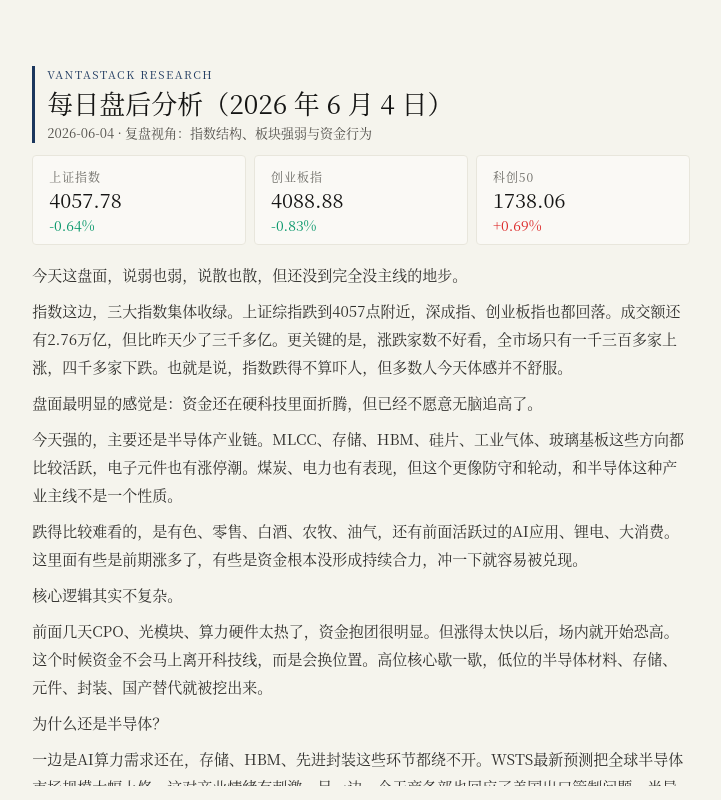
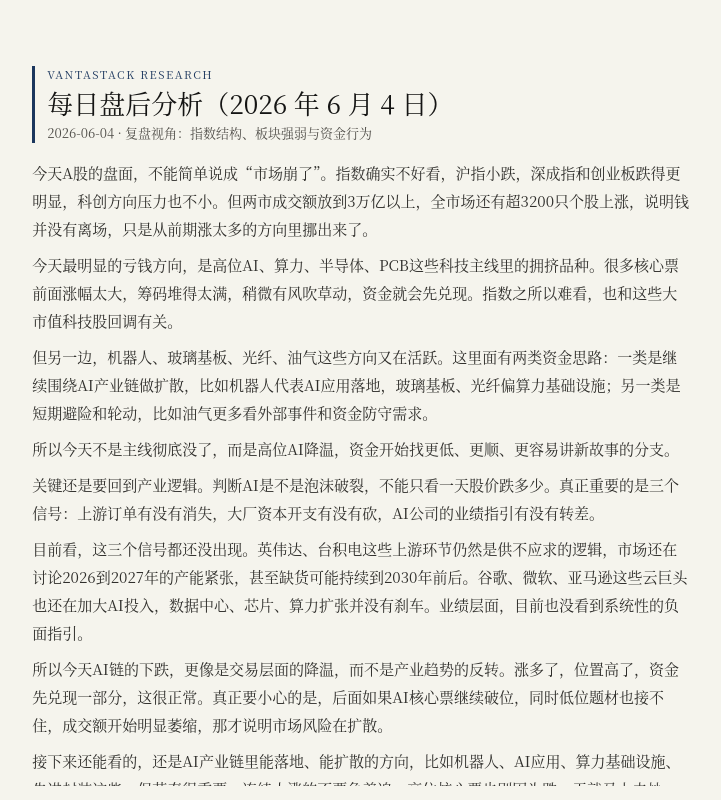
Before and after one commit to cenmen/market-insight, a React (Vite) app in the folder frontend/: page /after-close in a window 1280 px wide. Shown: the whole page, without its empty margins (279-1000 px from the left). Built offline with nearby package versions, Linux system fonts and the light colour scheme; a web font is replaced by a local one.

Commit message:
feat: 更新每日盘后分析页面，调整样式和内容结构，优化数据展示逻辑

```diff
--- a/frontend/src/data/afterCloseData.jsx
+++ b/frontend/src/data/afterCloseData.jsx
@@ -2,61 +2,38 @@ const afterCloseData = {
   updateDate: '2026-06-04',
   title: '钱还在硬科技里，但市场开始挑位置了',
   mainIndexes: [
-    { name: '上证指数', indexValue: '4057.78', changeRate: -0.64 },
-    { name: '创业板指', indexValue: '4088.88', changeRate: -0.83 },
-    { name: '科创50', indexValue: '1738.06', changeRate: 0.69 },
+    { name: '上证指数', indexValue: '4027.74', changeRate: -0.74 },
+    { name: '深证成指', indexValue: '15314.70', changeRate: -2.21 },
+    { name: '科创50', indexValue: '1668.33', changeRate: -4.01 },
   ],
   conclusion:
-    '今天是指数调整、个股偏弱、主线内部切换的一天。钱没有离开硬科技，但开始嫌贵，开始挑低位、挑确定性、挑国产替代。后面行情能不能继续，重点看成交能不能修复，科技核心能不能稳住。节奏上别急，仓位留点余地，比追着热点跑更重要。',
+    '今天A股是高低切，不是全面退潮。AI主线的产业逻辑还没坏，但交易层面确实需要降温。后面重点看成交量、AI核心票止跌情况，以及机器人这类低位分支能不能持续。趋势没坏之前，不悲观；位置太高的地方，也别上头。',
   content: (
     <>
       <p>
-        今天这盘面，说弱也弱，说散也散，但还没到完全没主线的地步。
+        今天A股的盘面，不能简单说成“市场崩了”。指数确实不好看，沪指小跌，深成指和创业板跌得更明显，科创方向压力也不小。但两市成交额放到3万亿以上，全市场还有超3200只个股上涨，说明钱并没有离场，只是从前期涨太多的方向里挪出来了。
       </p>
       <p>
-        指数这边，三大指数集体收绿。上证综指跌到4057点附近，深成指、创业板指也都回落。成交额还有2.76万亿，但比昨天少了三千多亿。更关键的是，涨跌家数不好看，全市场只有一千三百多家上涨，四千多家下跌。也就是说，指数跌得不算吓人，但多数人今天体感并不舒服。
+        今天最明显的亏钱方向，是高位AI、算力、半导体、PCB这些科技主线里的拥挤品种。很多核心票前面涨幅太大，筹码堆得太满，稍微有风吹草动，资金就会先兑现。指数之所以难看，也和这些大市值科技股回调有关。
       </p>
       <p>
-        盘面最明显的感觉是：资金还在硬科技里面折腾，但已经不愿意无脑追高了。
+        但另一边，机器人、玻璃基板、光纤、油气这些方向又在活跃。这里面有两类资金思路：一类是继续围绕AI产业链做扩散，比如机器人代表AI应用落地，玻璃基板、光纤偏算力基础设施；另一类是短期避险和轮动，比如油气更多看外部事件和资金防守需求。
+      </p>
+      <p>所以今天不是主线彻底没了，而是高位AI降温，资金开始找更低、更顺、更容易讲新故事的分支。</p>
+      <p>
+        关键还是要回到产业逻辑。判断AI是不是泡沫破裂，不能只看一天股价跌多少。真正重要的是三个信号：上游订单有没有消失，大厂资本开支有没有砍，AI公司的业绩指引有没有转差。
       </p>
       <p>
-        今天强的，主要还是半导体产业链。MLCC、存储、HBM、硅片、工业气体、玻璃基板这些方向都比较活跃，电子元件也有涨停潮。煤炭、电力也有表现，但这个更像防守和轮动，和半导体这种产业主线不是一个性质。
+        目前看，这三个信号都还没出现。英伟达、台积电这些上游环节仍然是供不应求的逻辑，市场还在讨论2026到2027年的产能紧张，甚至缺货可能持续到2030年前后。谷歌、微软、亚马逊这些云巨头也还在加大AI投入，数据中心、芯片、算力扩张并没有刹车。业绩层面，目前也没看到系统性的负面指引。
       </p>
       <p>
-        跌得比较难看的，是有色、零售、白酒、农牧、油气，还有前面活跃过的AI应用、锂电、大消费。这里面有些是前期涨多了，有些是资金根本没形成持续合力，冲一下就容易被兑现。
+        所以今天AI链的下跌，更像是交易层面的降温，而不是产业趋势的反转。涨多了，位置高了，资金先兑现一部分，这很正常。真正要小心的是，后面如果AI核心票继续破位，同时低位题材也接不住，成交额开始明显萎缩，那才说明市场风险在扩散。
       </p>
       <p>
-        核心逻辑其实不复杂。
+        接下来还能看的，还是AI产业链里能落地、能扩散的方向，比如机器人、AI应用、算力基础设施、先进封装这些。但节奏很重要，连续大涨的不要急着追，高位核心票也别因为跌一天就马上去抄底，最好等分歧释放、量能稳定、资金重新回流。
       </p>
       <p>
-        前面几天CPO、光模块、算力硬件太热了，资金抱团很明显。但涨得太快以后，场内就开始恐高。这个时候资金不会马上离开科技线，而是会换位置。高位核心歇一歇，低位的半导体材料、存储、元件、封装、国产替代就被挖出来。
-      </p>
-      <p>
-        为什么还是半导体？
-      </p>
-      <p>
-        一边是AI算力需求还在，存储、HBM、先进封装这些环节都绕不开。WSTS最新预测把全球半导体市场规模大幅上修，这对产业情绪有刺激。另一边，今天商务部也回应了美国出口管制问题，半导体供应链安全、国产替代这条线，又被资金重新拿出来讲。
-      </p>
-      <p>
-        所以今天不是资金乱买，而是主线内部换血。
-      </p>
-      <p>
-        但也要看到，市场并没有进入全面进攻状态。成交缩了，跌的家数很多，说明现在还是存量资金在里面拆东墙补西墙。半导体强，很多板块就被抽血；煤炭、电力强，更多是资金在给组合加一点防守垫子，不代表市场突然切到传统周期主线。
-      </p>
-      <p>
-        后面怎么观察？
-      </p>
-      <p>
-        如果半导体这条线还能继续，关键不是看后排小票继续乱冲，而是看核心容量股能不能稳住，看成交额能不能重新放出来，看指数回调时有没有资金承接。如果科技内部从“补涨乱飞”重新回到“核心带队”，那行情还能继续往上走。
-      </p>
-      <p>
-        反过来，如果成交继续缩，涨停很多但跌家更多，高位股开始连续补跌，今天强的明天直接闷，那就说明市场只是轮动，不是新一轮主升。这个时候就要偏防守，别被盘中一两个板块的热闹带偏。
-      </p>
-      <p>
-        操作节奏上，我个人会更偏向等回踩，不追高潮。半导体国产替代、存储、HBM、封装材料、算力配套这些方向还可以继续看，但尽量找逻辑硬、位置没那么夸张、回调后还能缩量稳住的。煤炭、电力可以当作波动里的缓冲，但别按主升浪去追。消费、零售、白酒这些，如果没有明显资金回流，先不急着猜底。
-      </p>
-      <p>
-        总结一下，今天是指数调整、个股偏弱、主线内部切换的一天。钱没有离开硬科技，但开始嫌贵，开始挑低位、挑确定性、挑国产替代。后面行情能不能继续，重点看成交能不能修复，科技核心能不能稳住。节奏上别急，仓位留点余地，比追着热点跑更重要。
+        仓位上，我觉得现在更适合留点弹性。市场量还在，机会就还在；但高位分歧已经出来了，节奏就不能太激进。简单说，别被一天回调吓跑，也别看到低位拉升就冲进去。多看资金是不是真的持续回流，少做情绪化追涨。
       </p>
     </>
   ),
--- a/frontend/src/pages/AfterClose.jsx
+++ b/frontend/src/pages/AfterClose.jsx
@@ -27,7 +27,7 @@ export default function AfterClosePage() {
 
   return (
     <main className="flex h-screen items-center justify-center overflow-hidden bg-[#f5f4ed] px-4 py-6 [font-family:'TsangerJinKai02','Source_Han_Serif_SC','Noto_Serif_CJK_SC','Songti_SC','STSong',Georgia,serif] text-[#141413]">
-      <article className='h-[90vh] w-full max-w-[210mm] overflow-y-auto px-4 py-6 md:px-[18mm] md:py-[14mm] md:pb-180'>
+      <article className='h-[90vh] w-full max-w-[210mm] overflow-y-auto px-4 py-6 pb-180 md:px-[18mm] md:pt-[14mm]'>
         <header className='mb-3 border-l-[2.5pt] border-[#1b365d] pl-3'>
           <p className='mb-1 text-[11px] tracking-[0.14em] text-[#1b365d] uppercase'>VANTASTACK RESEARCH</p>
           <h1 className='text-[20px] leading-tight font-medium md:text-[26px]'>每日盘后分析{titleDateText ? `（${titleDateText}）` : ''}</h1>
@@ -36,7 +36,7 @@ export default function AfterClosePage() {
             复盘视角：指数结构、板块强弱与资金行为
           </p>
         </header>
-        <section className='mt-2'>
+        {/* <section className='mt-2'>
           <div className='grid grid-cols-2 gap-2 md:grid-cols-3'>
             {mainIndexes.map((item) => (
               <article key={item.name} className='rounded border border-[#e8e6dc] bg-[#faf9f5] px-4 py-3'>
@@ -48,7 +48,7 @@ export default function AfterClosePage() {
               </article>
             ))}
           </div>
-        </section>
+        </section> */}
         <section className='mt-4 text-[15px] leading-7 text-[#2f2e2b] [&>p+p]:mt-2'>{content}</section>
         {conclusion ? (
           <section>
```
